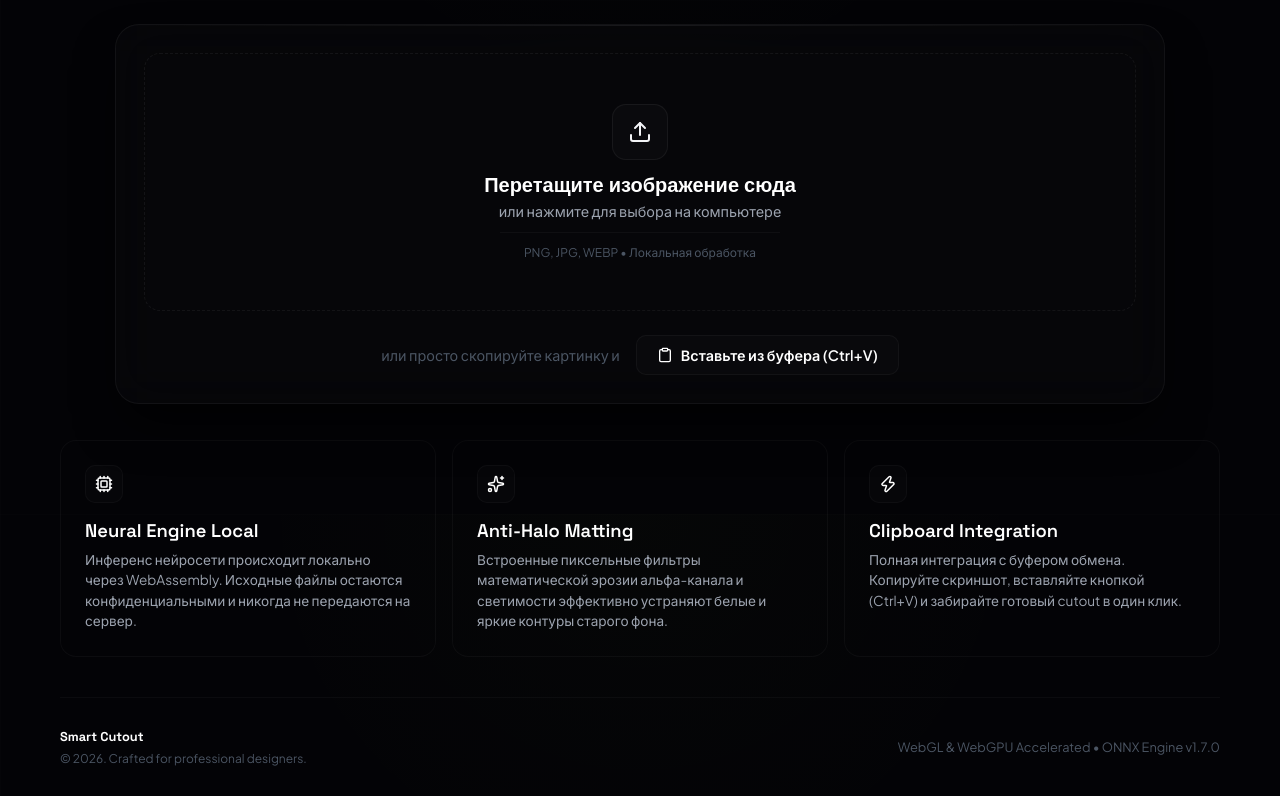
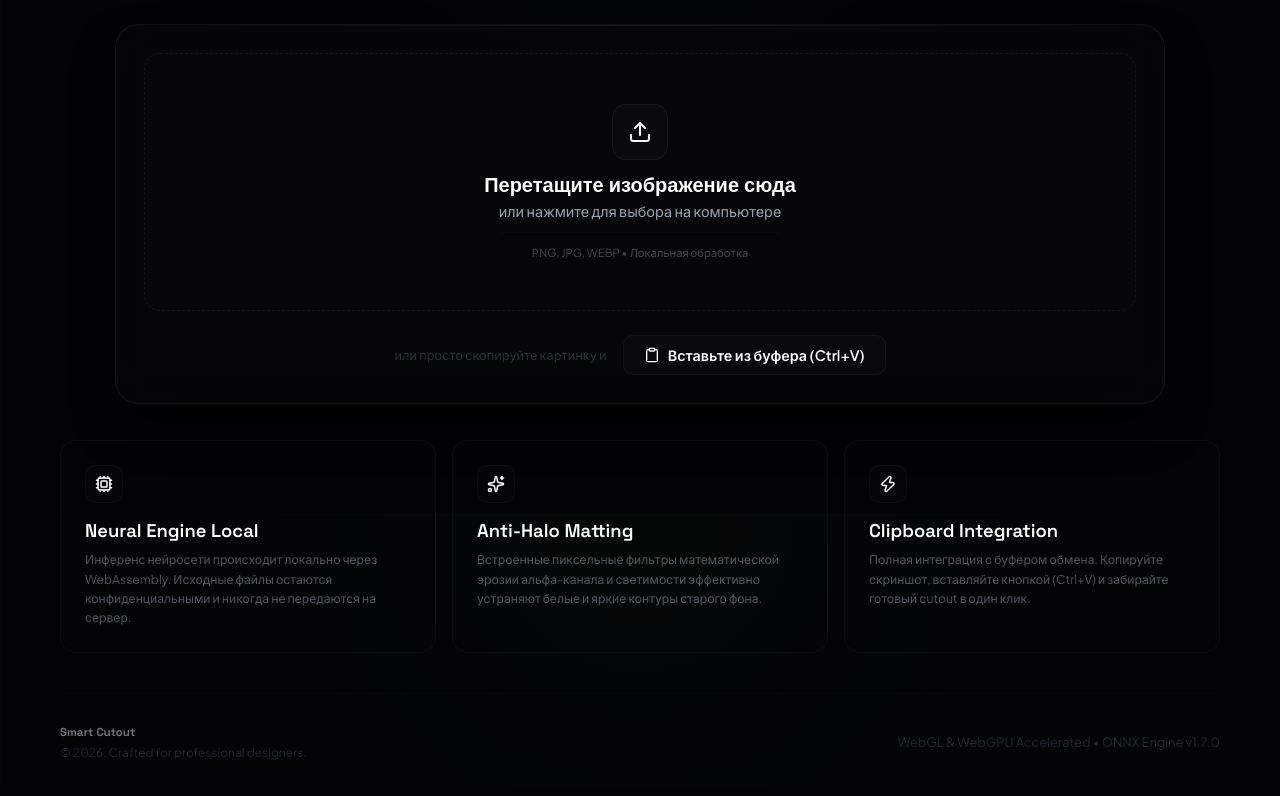
Before and after one commit to LennyStuck/bg-remove, a React (Vite) app: page / in a window 1280 px wide. Shown: the part 286-1082 px from the top of the page. Built offline with nearby package versions, Linux system fonts and the light colour scheme.

Commit message:
Fix processing text left-shifting and scale down all explanatory fonts and opacity

```diff
--- a/src/App.jsx
+++ b/src/App.jsx
@@ -532,13 +532,13 @@ export default function App() {
                   или нажмите для выбора на компьютере
                 </p>
               </div>
-              <p style={{ color: 'var(--text-muted)', fontSize: '0.75rem', borderTop: '1px solid var(--border-subtle)', width: '100%', maxWidth: '280px', paddingTop: '12px' }}>
+              <p style={{ color: 'var(--text-body)', opacity: 0.4, fontSize: '0.7rem', borderTop: '1px solid var(--border-subtle)', width: '100%', maxWidth: '280px', paddingTop: '12px' }}>
                 PNG, JPG, WEBP • Локальная обработка
               </p>
             </div>
 
             <div style={{ display: 'flex', justifyContent: 'center', alignItems: 'center', gap: '16px' }}>
-              <span style={{ color: 'var(--text-muted)', fontSize: '0.9rem' }}>или просто скопируйте картинку и</span>
+              <span style={{ color: 'var(--text-muted)', fontSize: '0.8rem', opacity: 0.5 }}>или просто скопируйте картинку и</span>
               <button className="btn btn-secondary" onClick={pasteFromClipboard} style={{ borderRadius: '10px' }}>
                 <Clipboard size={16} /> Вставьте из буфера (Ctrl+V)
               </button>
@@ -551,13 +551,13 @@ export default function App() {
               // Progress Loading
               <div className="loader-container">
                 <div className="loader-spinner"></div>
-                <h3 style={{ fontWeight: '600', color: 'var(--text-pure)', fontFamily: 'var(--font-display)', fontSize: '1.2rem' }}>
+                <h3 style={{ fontWeight: '600', color: 'var(--text-pure)', fontFamily: 'var(--font-display)', fontSize: '1.1rem', textAlign: 'center', width: '100%' }}>
                   {loadingStep}
                 </h3>
                 <div className="progress-bar-bg" style={{ maxWidth: '440px' }}>
                   <div className="progress-bar-fill" style={{ width: `${progress}%` }}></div>
                 </div>
-                <p style={{ color: 'var(--text-body)', fontSize: '0.8rem', textAlign: 'center', maxWidth: '360px' }}>
+                <p style={{ color: 'var(--text-body)', fontSize: '0.72rem', opacity: 0.45, textAlign: 'center', maxWidth: '360px' }}>
                   При первом запуске скачивается нейросеть (около 70 МБ). Все последующие обработки будут происходить моментально!
                 </p>
               </div>
--- a/src/index.css
+++ b/src/index.css
@@ -395,9 +395,10 @@ body {
 }
 
 .feature-text {
-  font-size: 0.85rem;
-  line-height: 1.5;
+  font-size: 0.76rem;
+  line-height: 1.6;
   color: var(--text-body);
+  opacity: 0.5;
 }
 
 /* Compact Footer */
@@ -408,8 +409,21 @@ body {
   justify-content: space-between;
   align-items: center;
   margin-top: 40px;
-  font-size: 0.8rem;
+  font-size: 0.72rem;
+  opacity: 0.45;
 }
+
+/* Centered loader container */
+.loader-container {
+  display: flex;
+  flex-direction: column;
+  align-items: center;
+  text-align: center;
+  gap: 16px;
+  margin: 30px auto;
+  width: 100%;
+}
+
 
 /* ==========================================
    RESTORED SLIDER & BACKGROUND SELECTOR STYLES
```
